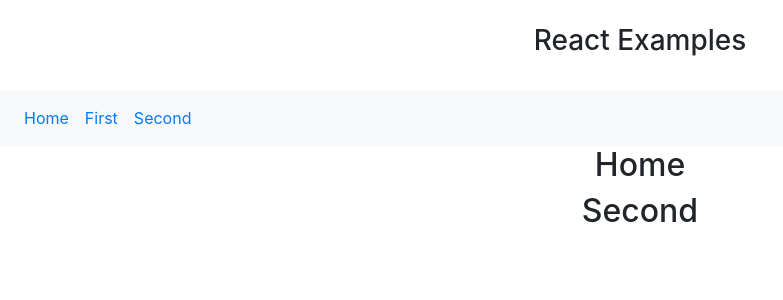
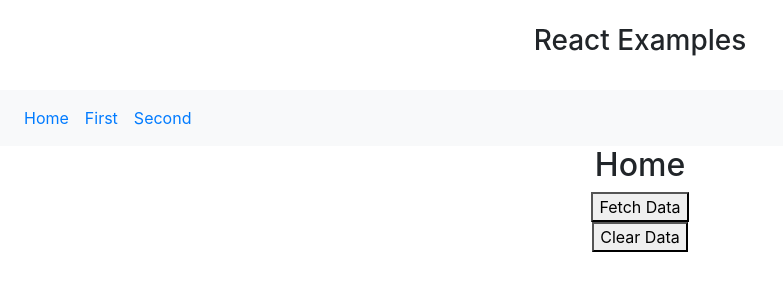
Before and after one commit to gopikishanm/react-app, a React (Create React App) app: page /second in a window 1280 px wide. Shown: the top 300 px of the page, without its empty margins (0-783 px from the left). Built offline with nearby package versions, Linux system fonts and the light colour scheme.

Commit message:
Setting state based on fetch data

```diff
--- a/src/components/First.js
+++ b/src/components/First.js
@@ -56,10 +56,4 @@ class First extends Component {
   }
 }
 
-// const First = () => (
-//     <div>
-//       <h2>First</h2>
-//     </div>
-//   )
-
 export default First;
--- a/src/components/Second.js
+++ b/src/components/Second.js
@@ -1,9 +1,72 @@
-import React from 'react';
+import React, { Component} from 'react';
+import List from './List';
 
-const Second = () => (
-    <div>
-      <h2>Second</h2>
-    </div>
-  )
+class Second extends Component {
+  state = {
+    data:[]
+  };
+
+  clearData = () => {
+    const newState = Object.assign({}, this.state, {
+      data:[]
+    });
+
+    this.setState(newState);
+  }
+  fetchData = () => {
+    fetch('https://dog.ceo/api/breeds/list/all', {
+
+              method: "GET",
+
+              dataType: "JSON",
+
+            })
+
+            .then((resp => {
+
+              return resp.json()
+
+            }))
+
+            .then((data) => {
+
+              let bindData = [];
+
+              for (var k in data.message) {
+
+                bindData.push(k);
+
+              }
+
+              const newState = Object.assign({}, this.state, {
+                data: bindData
+              });
+
+              this.setState(newState);
+
+            })
+
+            .catch((error) => {
+
+              console.log(error, "Error occured");
+
+            });
+  }
+  render() {
+    return (
+      <div>
+        <div className="container center">
+                <button onClick={this.fetchData}>Fetch Data</button>
+                <br/>
+                <button onClick={this.clearData}>Clear Data</button>
+            </div>
+        <List data = {this.state.data}></List>
+        </div>
+    );
+
+  }
+}
+
+
 
 export default Second;
```
